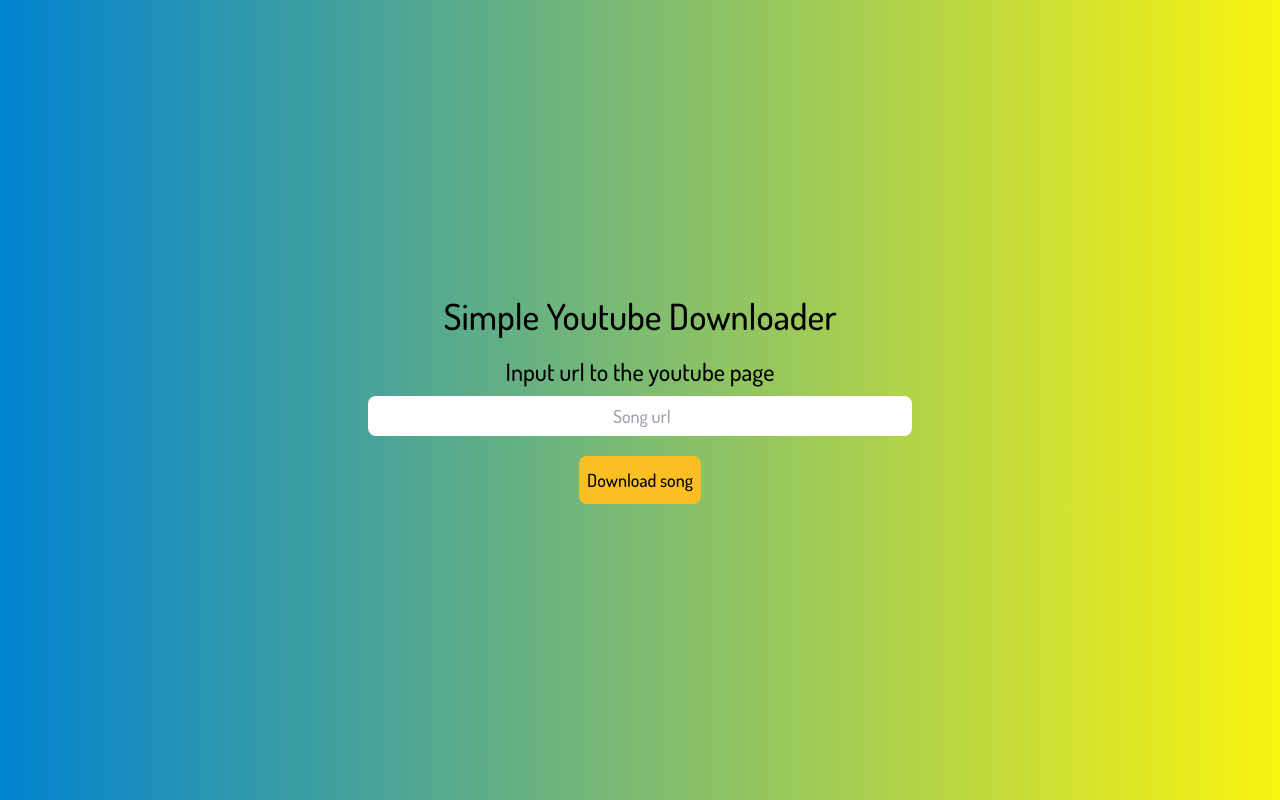
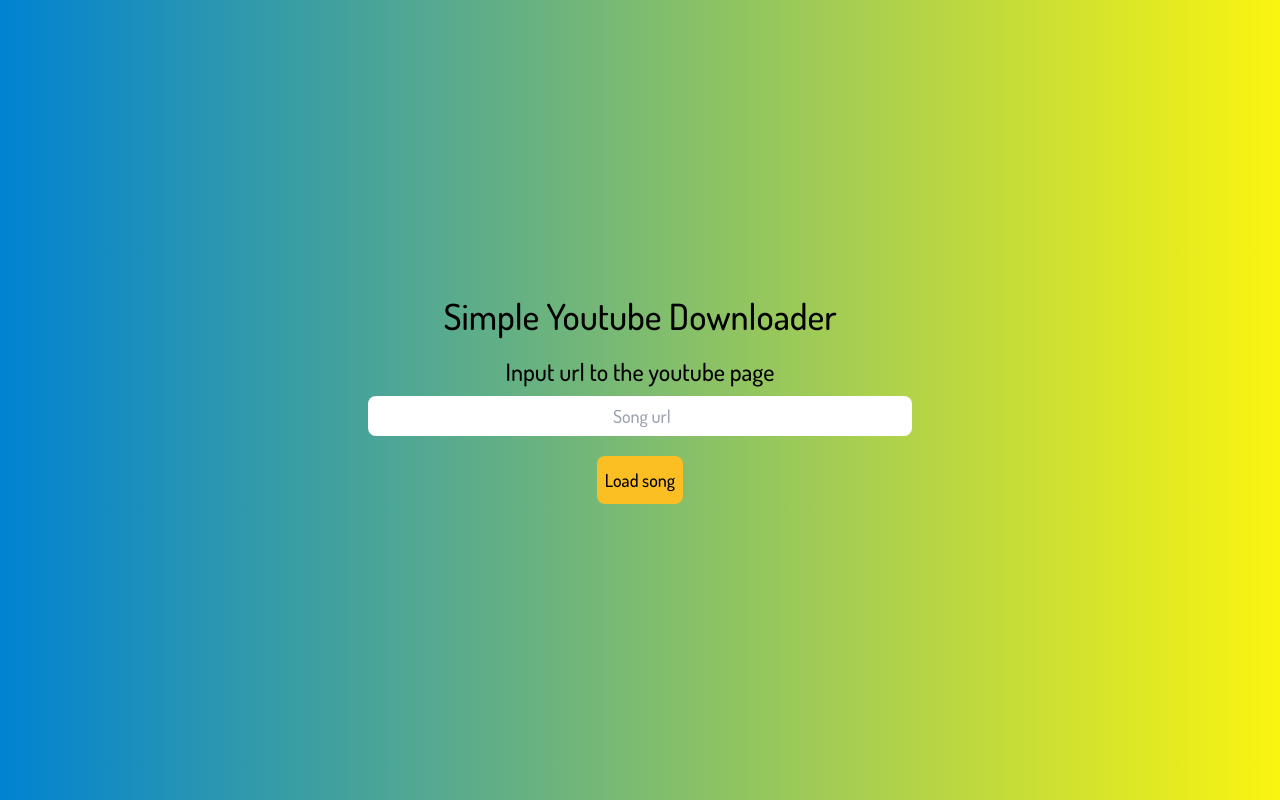
Before and after one commit to lyszkowski-dominik/youtube_downloader, a Next.js app: page / in a window 1280 px wide. Built offline with nearby package versions, Linux system fonts and the light colour scheme.

Commit message:
downloading works

```diff
--- a/next.config.js
+++ b/next.config.js
@@ -1,4 +1,8 @@
 /** @type {import('next').NextConfig} */
-const nextConfig = {}
+const nextConfig = {
+  env: {
+    YT_API_KEY: 'bbb7ba258amsh5e926b23c1758abp17b95fjsnbac16932bd24',
+  },
+};
 
-module.exports = nextConfig
+module.exports = nextConfig;
--- a/package.json
+++ b/package.json
@@ -13,6 +13,7 @@
     "@types/react": "18.2.17",
     "@types/react-dom": "18.2.7",
     "autoprefixer": "10.4.14",
+    "axios": "^1.4.0",
     "eslint": "8.46.0",
     "eslint-config-next": "13.4.12",
     "formik": "^2.4.2",
--- a/src/app/page.tsx
+++ b/src/app/page.tsx
@@ -1,6 +1,8 @@
 'use client';
 import { Dosis } from 'next/font/google';
 import { fetchMusic } from './utils/utils';
+import { extractID } from './utils/utils';
+import { useState } from 'react';
 import {
   Formik,
   FormikHelpers,
@@ -20,10 +22,18 @@
 }
 
 export default function Home() {
-  const handleDownloadButton = (e: any) => {
-    e.preventDefault();
-    console.log(e);
+  const [downloadURL, setDownloadURL] = useState('');
+  const handleDownloadButton = (
+    values: FormValues,
+    actions: FormikHelpers<FormValues>
+  ) => {
+    console.log(values, actions);
+    const songID = extractID(values.url);
+    console.log(songID);
+    fetchMusic(songID, setDownloadURL);
 
+    actions.setSubmitting(false);
+    actions.resetForm();
     // implement extracting id from URL and pass it to fetchMusic function
   };
 
@@ -34,14 +44,7 @@
       <div className="text-center min-w-full">
         <div className={`text-4xl ${dosis.className}`}>
           Simple Youtube Downloader
-          <Formik
-            initialValues={initialValues}
-            onSubmit={(values, actions) => {
-              console.log({ values, actions });
-              actions.setSubmitting(false);
-              actions.resetForm();
-            }}
-          >
+          <Formik initialValues={initialValues} onSubmit={handleDownloadButton}>
             <Form>
               <label
                 htmlFor="url"
@@ -59,8 +62,23 @@
                 type="submit"
                 className="mt-5 min-w-200 bg-amber-400 h-12 rounded-lg inline-block p-2 text-center align-middle text-lg transition ease-in-out hover:bg-bluish duration-300"
               >
-                Download song
+                Load song
               </button>
+              {downloadURL ? (
+                <a
+                  target="_blank"
+                  rel="noreferrer"
+                  href={downloadURL}
+                  className="mt-5 ml-5 min-w-200 bg-amber-400 h-12 rounded-lg inline-block p-2 text-center align-middle text-lg no-underline transition ease-in-out hover:bg-bluish duration-300 "
+                  onClick={() => {
+                    setDownloadURL('');
+                  }}
+                >
+                  Download song
+                </a>
+              ) : (
+                ''
+              )}
             </Form>
           </Formik>
         </div>
--- a/src/app/utils/utils.ts
+++ b/src/app/utils/utils.ts
@@ -1,20 +1,31 @@
 const axios = require('axios');
 
-export const fetchMusic = async (id: string) => {
+export const fetchMusic = async (
+  id: string,
+  setResult: (link: string) => void
+) => {
   const options = {
     method: 'GET',
-    url: 'https://ytstream-download-youtube-videos.p.rapidapi.com/dl',
+    url: 'https://youtube-mp36.p.rapidapi.com/dl',
     params: { id: id },
     headers: {
       'X-RapidAPI-Key': process.env.YT_API_KEY,
-      'X-RapidAPI-Host': 'ytstream-download-youtube-videos.p.rapidapi.com',
+      'X-RapidAPI-Host': 'youtube-mp36.p.rapidapi.com',
     },
   };
-
   try {
     const response = await axios.request(options);
-    console.log(response.data);
+    console.log(response);
+    const link = response.data.link;
+    setResult(link);
   } catch (error) {
-    console.error(error);
+    console.log('error');
   }
 };
+
+export const extractID = (url: string): string => {
+  const rx =
+    /^.*(?:(?:youtu\.be\/|v\/|vi\/|u\/\w\/|embed\/|shorts\/)|(?:(?:watch)?\?v(?:i)?=|\&v(?:i)?=))([^#\&\?]*).*/;
+  const r = url.match(rx) ?? 'Error';
+  return r[1];
+};
```
Also changed, not shown: 1 other file (tests, documents, lock files or other folders).
